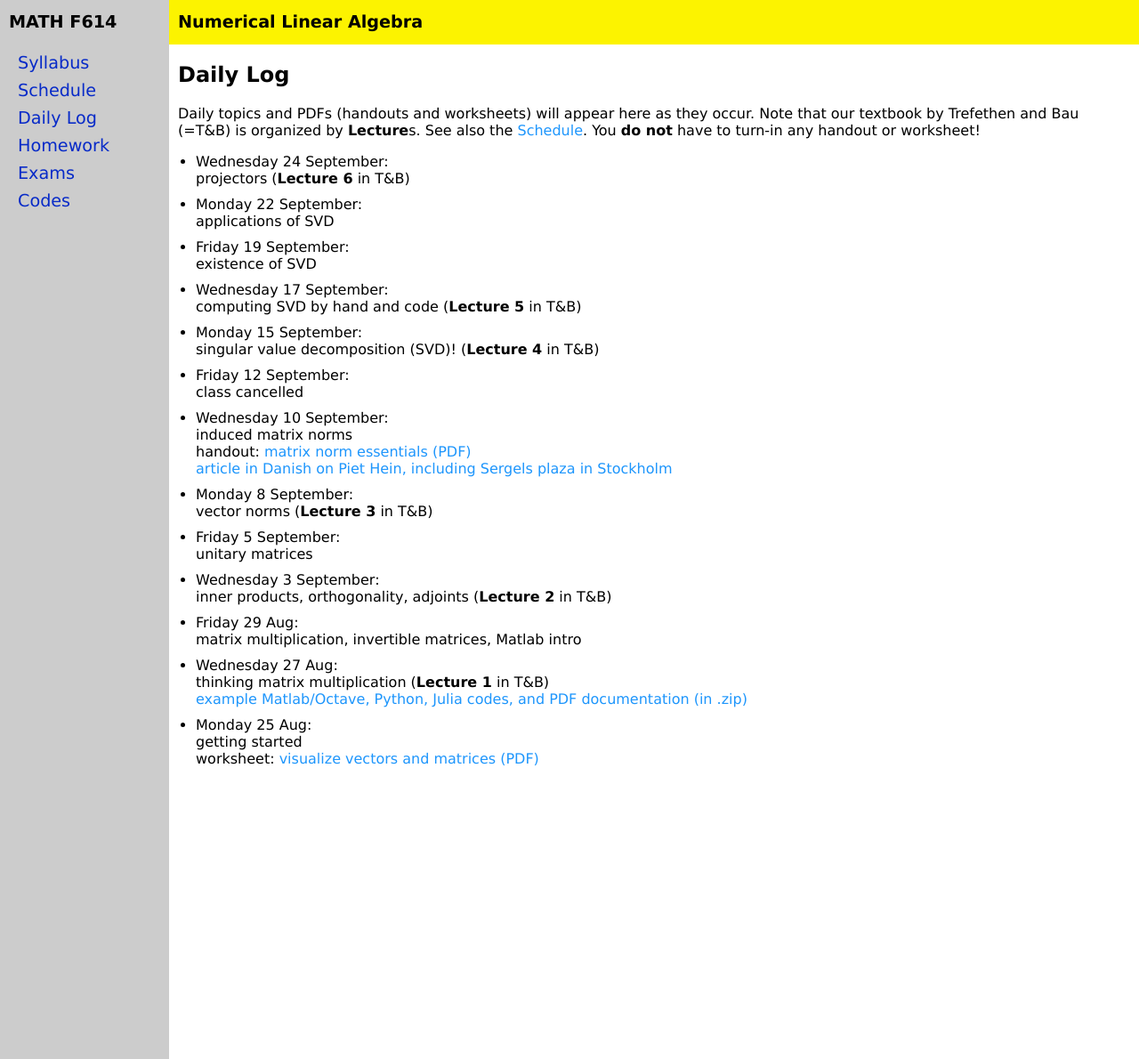
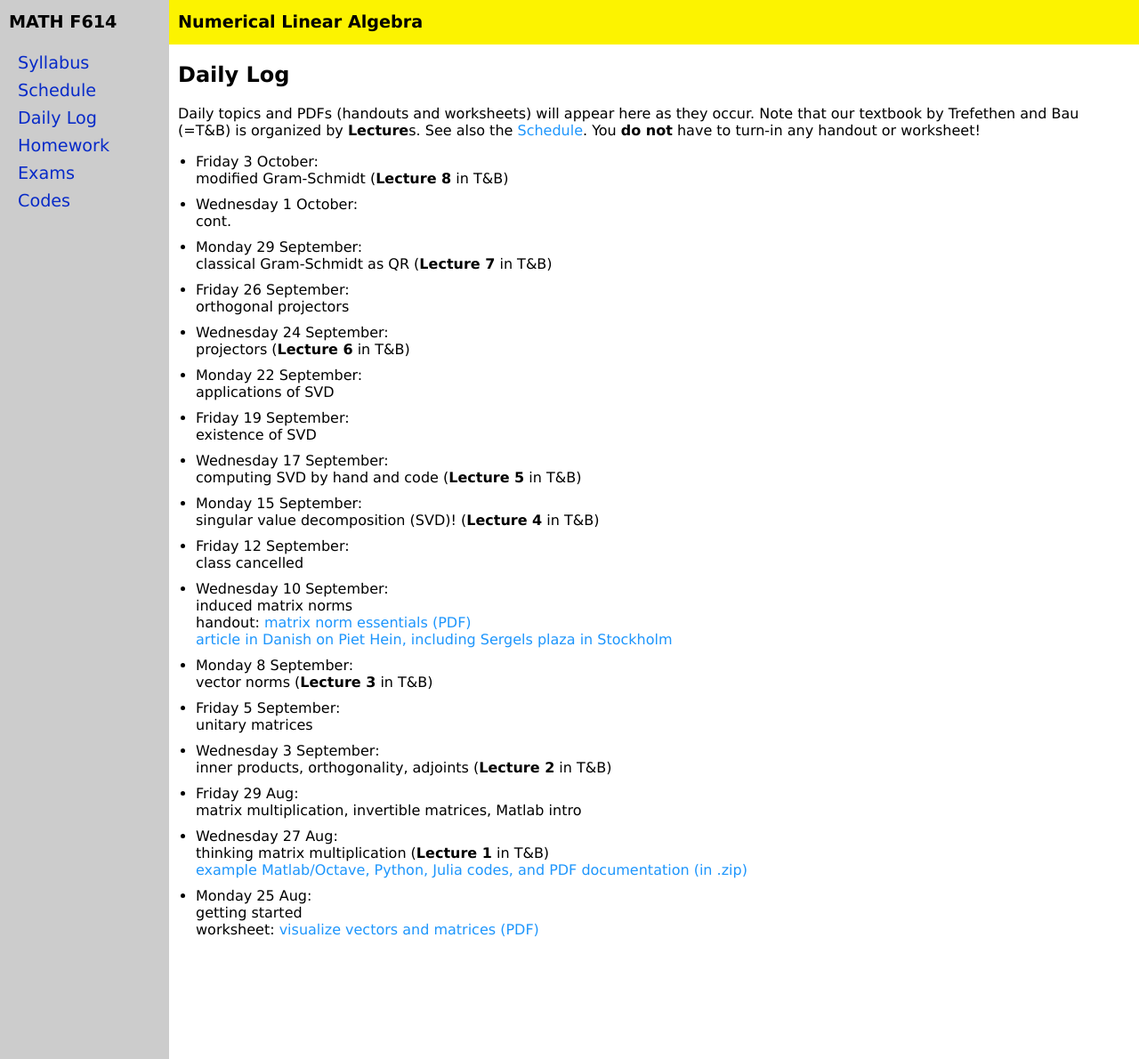
Before and after one commit to bueler/nla, a Jekyll site: the page built from daily.md, in a window 1280 px wide and 1190 px high. Shown: the whole window at 89% size. Built offline with Jekyll 4.4.1, drawn with Linux system fonts in a browser that asks for light colours.

Commit message:
update daily

```diff
--- a/_data/daily.yml
+++ b/_data/daily.yml
@@ -1,6 +1,16 @@
 semester: Fall 2025
 home: assets
 daily:
+- name: Friday 3 October
+  covered: modified Gram-Schmidt
+  lecture: 8
+- name: Wednesday 1 October
+  covered: cont.
+- name: Monday 29 September
+  covered: classical Gram-Schmidt as QR
+  lecture: 7
+- name: Friday 26 September
+  covered: orthogonal projectors
 - name: Wednesday 24 September
   covered: projectors
   lecture: 6
```
